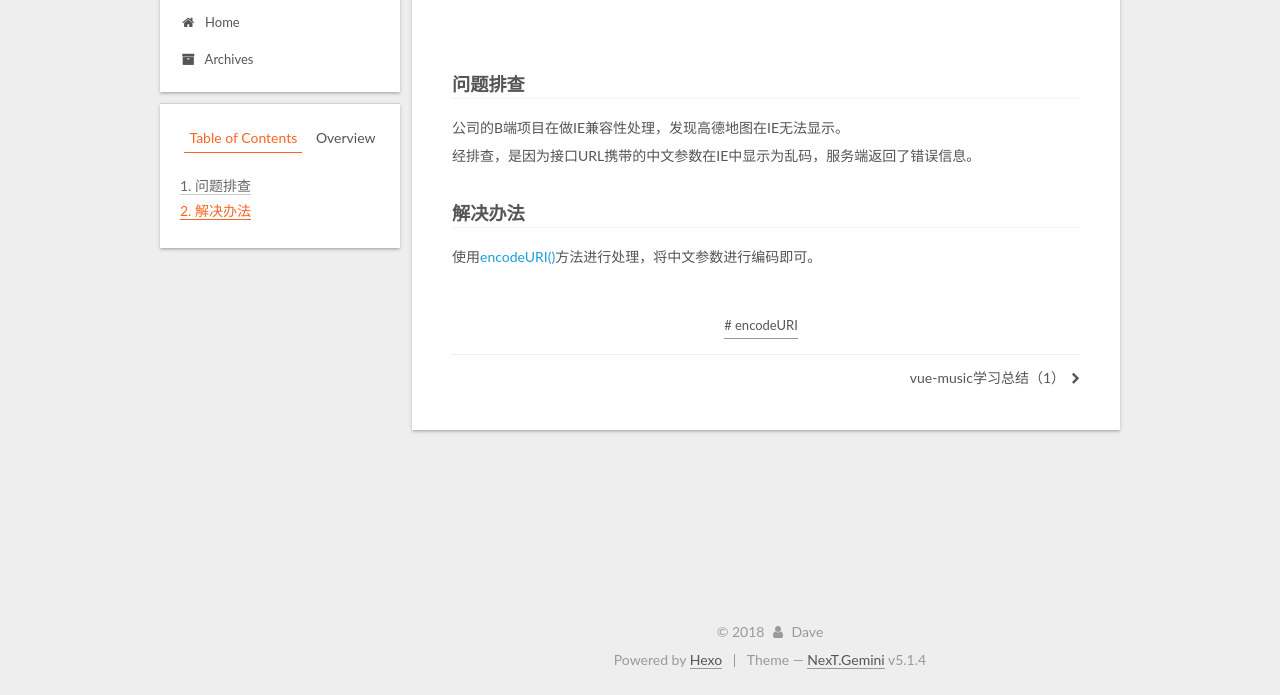
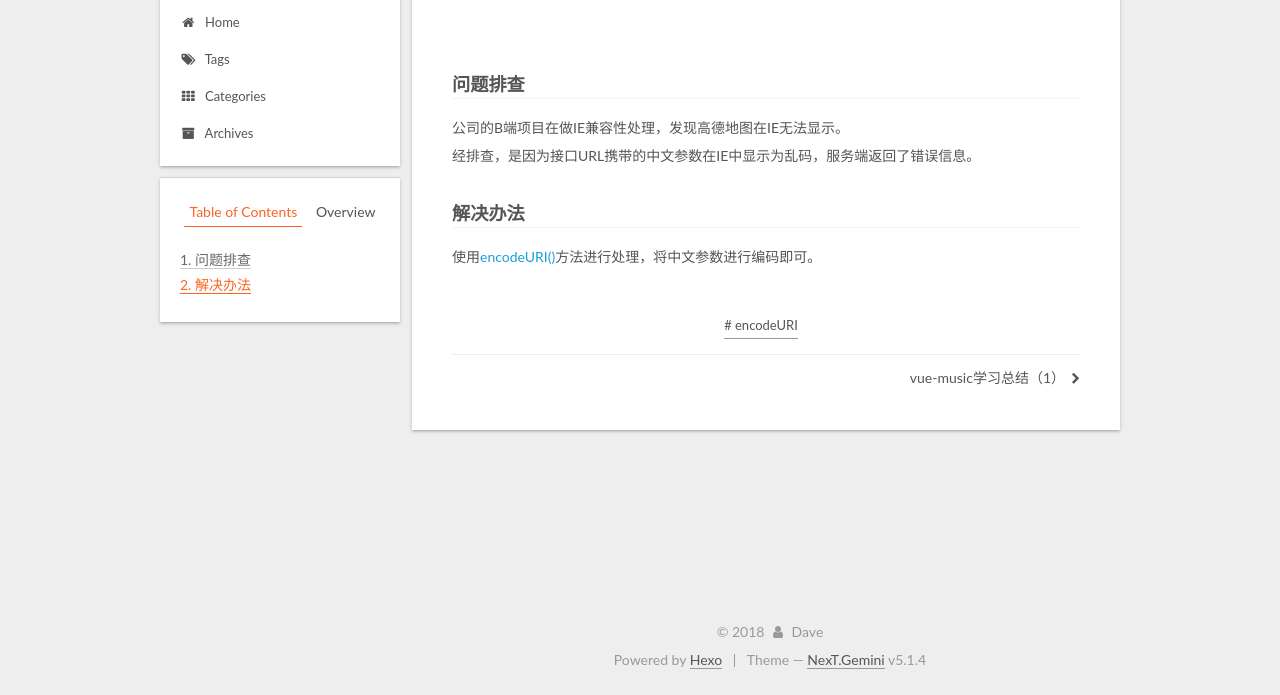
Before and after one commit to DaveSteven/davesteven.github.io, a plain HTML site: page 2018/06/06/IE下URL中文参数乱码问题/index.html in a window 1280 px wide. Shown: the part 105-800 px from the top of the page. Drawn offline with Linux system fonts and the light colour scheme.

Commit message:
Site updated: 2018-06-25 18:51:22

```diff
--- a/2018/06/06/IE下URL中文参数乱码问题/index.html
+++ b/2018/06/06/IE下URL中文参数乱码问题/index.html
@@ -197,6 +197,26 @@
               <i class="menu-item-icon fa fa-fw fa-home"></i> <br />
 
             Home
+          </a>
+        </li>
+
+
+        <li class="menu-item menu-item-tags">
+          <a href="/tags/" rel="section">
+
+              <i class="menu-item-icon fa fa-fw fa-tags"></i> <br />
+
+            Tags
+          </a>
+        </li>
+
+
+        <li class="menu-item menu-item-categories">
+          <a href="/categories/" rel="section">
+
+              <i class="menu-item-icon fa fa-fw fa-th"></i> <br />
+
+            Categories
           </a>
         </li>
 
--- a/css/main.css
+++ b/css/main.css
@@ -1823,7 +1823,7 @@ pre .javascript .function {
   width: 4px;
   height: 4px;
   border-radius: 50%;
-  background: #0bd009;
+  background: #ff7cdb;
 }
 .links-of-blogroll {
   font-size: 13px;
```
Also changed, not shown: 2018/06/25/vue-music学习总结（1）/index.html (+20 -0 lines), archives/2018/06/index.html (+20 -0 lines), archives/2018/index.html (+20 -0 lines), archives/index.html (+20 -0 lines), categories/front-end/index.html (+20 -0 lines), index.html (+20 -0 lines), tags/Vue-js/index.html (+20 -0 lines), tags/encodeURI/index.html (+20 -0 lines).
